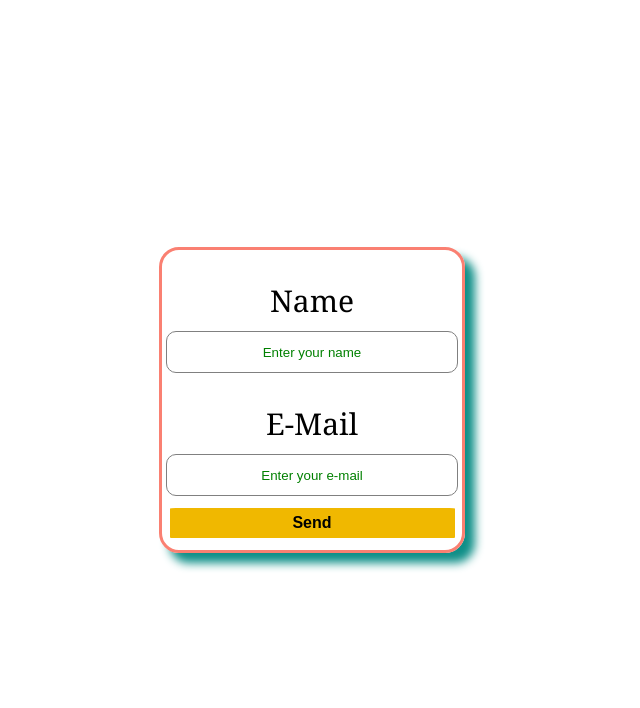
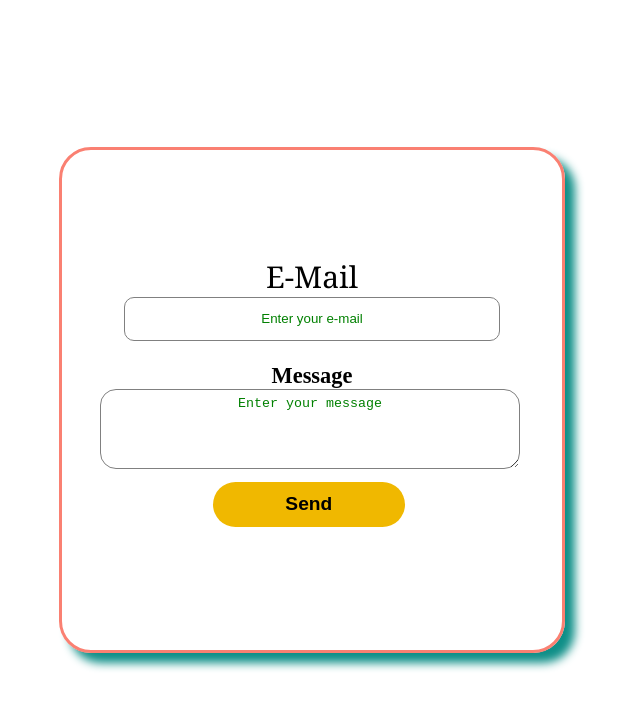
Before and after one commit to Sahil-4U/Portfolio-Website, a plain HTML site: page index3.html in a window 1280 px wide. Shown: the whole page, without its empty margins (328-968 px from the left). Drawn offline with Linux system fonts and the light colour scheme.

Commit message:
some work on contact section

```diff
--- a/index3.html
+++ b/index3.html
@@ -9,15 +9,13 @@
 </head>
 <body>
     <div class="fom">
-
-           <div class="name">
-            <label for="name">Name</label>
-            <input type="text" name="" id="" placeholder="Enter your name">
-           </div>
-
            <div class="email">
             <label for="email">E-Mail</label>
             <input type="email" name="" id=""  placeholder="Enter your e-mail">
+           </div>
+           <div class="text-box">
+            <label for="email">Message</label>
+            <textarea rows="8" cols="49" placeholder="Enter your message"></textarea>
            </div>
        <button>Send </button>
     </div>
--- a/style3.css
+++ b/style3.css
@@ -1,81 +1,75 @@
-*{
+* {
   margin: 0%;
   padding: 0%;
 }
 
-body{
+body {
   display: flex;
-
   height: 100vh;
   align-items: center;
   justify-content: center;
-
 }
 
-.fom{
-    width:300px;
-    height:300px;
-
-
+.fom {
+  width: 20em;
+  height: 20em;
+  padding: 7%;
   border: 3px solid salmon;
   display: flex;
   flex-direction: column;
   align-items: center;
   text-align: center;
-   border-radius: 20px;
+  border-radius: 2rem;
   box-shadow: 10px 10px 10px rgb(15, 143, 136);
-
 }
 
-.name{
-    padding: 30px;
+
+.email {
+    margin: 5%;
   display: flex;
   flex-direction: column;
-    gap:10px;
 }
 
-.email{
-    display: flex;
-    flex-direction: column;
-    gap:10px;
+.text-box{
+    font-size: 1.4em;
+    font-weight: 600;
+    margin: 0.4rem;
+}
+.text-box>textarea{
+    margin-left: -1rem;
+    border-radius: 1rem;
+    outline: none;
+    border: 1px solid gray;
+    padding: 1.5%;
+    height:5em;
+}
+.email label {
+  font-size: 30px;
+  font-family: Cambria, Cochin, Georgia, Times, "Times New Roman", serif;
 }
 
-.name label{
-    font-size: 30px;
-    font-family: Cambria, Cochin, Georgia, Times, 'Times New Roman', serif;
-
-}
-.email label{
-    font-size: 30px;
-    font-family: Cambria, Cochin, Georgia, Times, 'Times New Roman', serif;
-
-}
-
-input{
-    width:290px;
-    height:40px;
+input {
+  width:28em;
+  height: 2.6rem;
   border-radius: 10px;
   border: 1px solid gray;
   outline: none;
+}
 
 
+input::placeholder,textarea::placeholder {
+  text-align: center;
+  color: green;
 }
 
-input::placeholder{
-    text-align: center;
-    color:green;
-
-}
-
-button{
-    margin: auto;
-    width:95%;
-    height:10%;
+button {
+  width: 10em;
+  height: 14%;
+  margin-left: -0.4rem;
   border: none;
-    border-radius: 2%;
+  border-radius:2rem;
   background-color: #f0b800;
   font-weight: 600;
-    font-size: 16px;
+  font-size: 1.2rem;
   font-family: Arial, Helvetica, sans-serif;
-
 }
```
Lines whose indentation alone changed are shown as unchanged.
